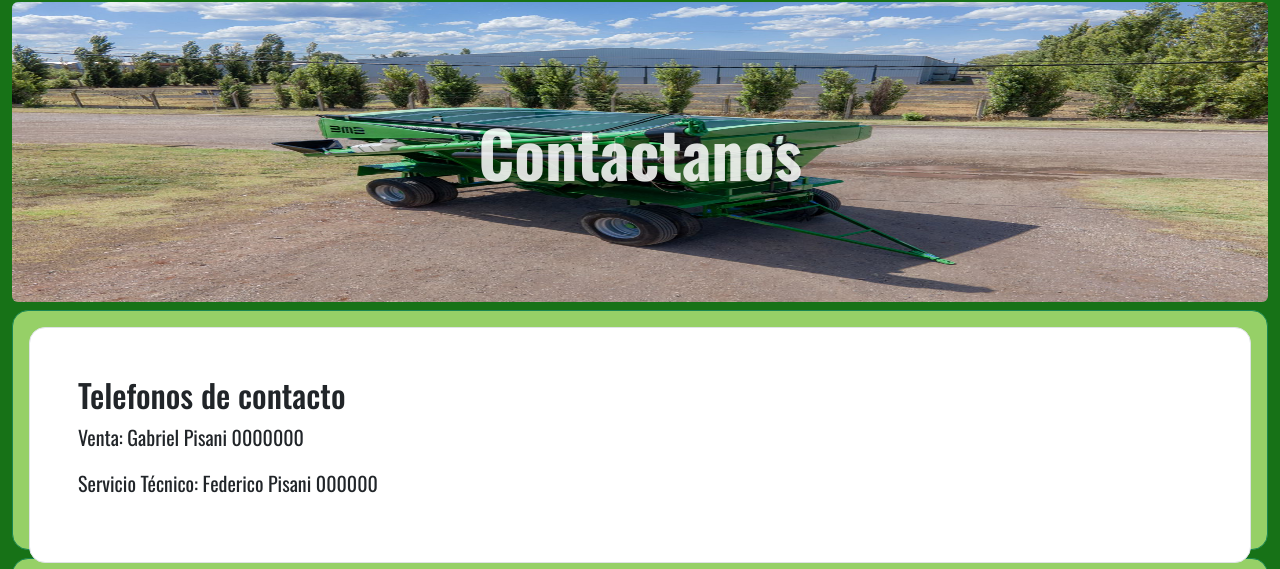
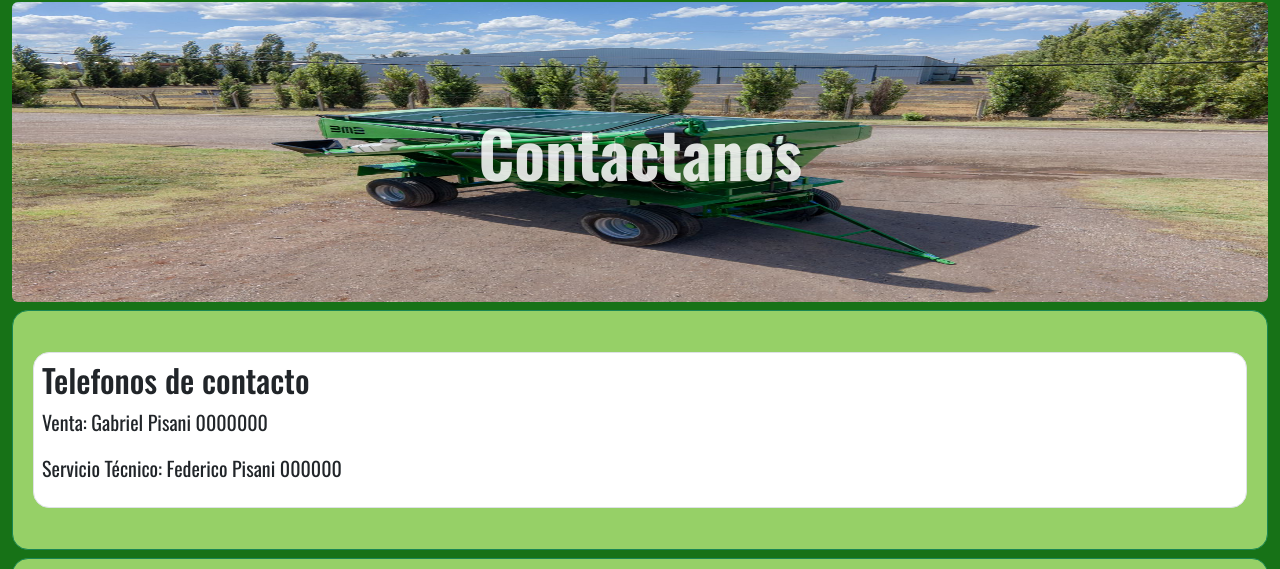
Before and after one commit to JPisani18/Pre-entrega2-Pisani, a plain HTML site: page pages/page5.html in a window 1280 px wide. Shown: the part 128-697 px from the top of the page. Drawn offline with nearby package versions, Linux system fonts and the light colour scheme.

Commit message:
corrige sec pag5

```diff
--- a/pages/page5.html
+++ b/pages/page5.html
@@ -46,8 +46,8 @@
       <h1 class="fw-bold fs-md-3 text-wrap " style="position: absolute; top: 50%; left: 50%; transform: translate(-50%, -50%);">Contactanos</h1>
     </div>
 
-    <section id="secc" class=" container-fluid col p-3 mt-2 d-flex flex-wrap align-items-center border border-1 border-success rounded-4">
-      <div class="p-5 border border-1 rounded-4 col-12 bg-body bg-opacity-70">
+    <section id="secc" class="container-fluid col p-3 mt-2 d-flex flex-wrap justify-content-center align-items-center border border-1 border-success rounded-4">
+      <div class="border border-1 rounded-4 col m-1 p-2 bg-body bg-opacity-70">
         <h2>Telefonos de contacto</h2>
         <p class="fs-5">Venta: Gabriel Pisani 0000000</p>
         <p class="fs-5">Servicio Técnico: Federico Pisani 000000</p>
```
